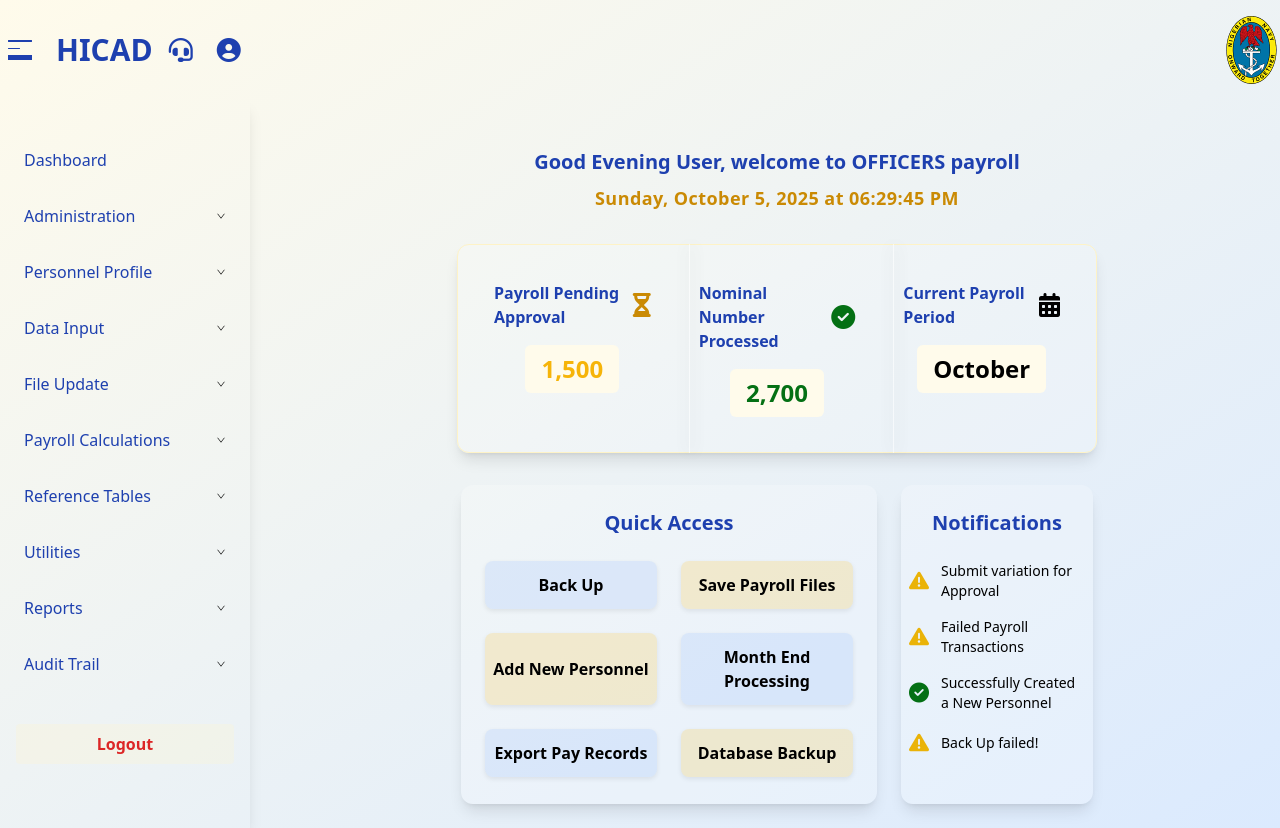
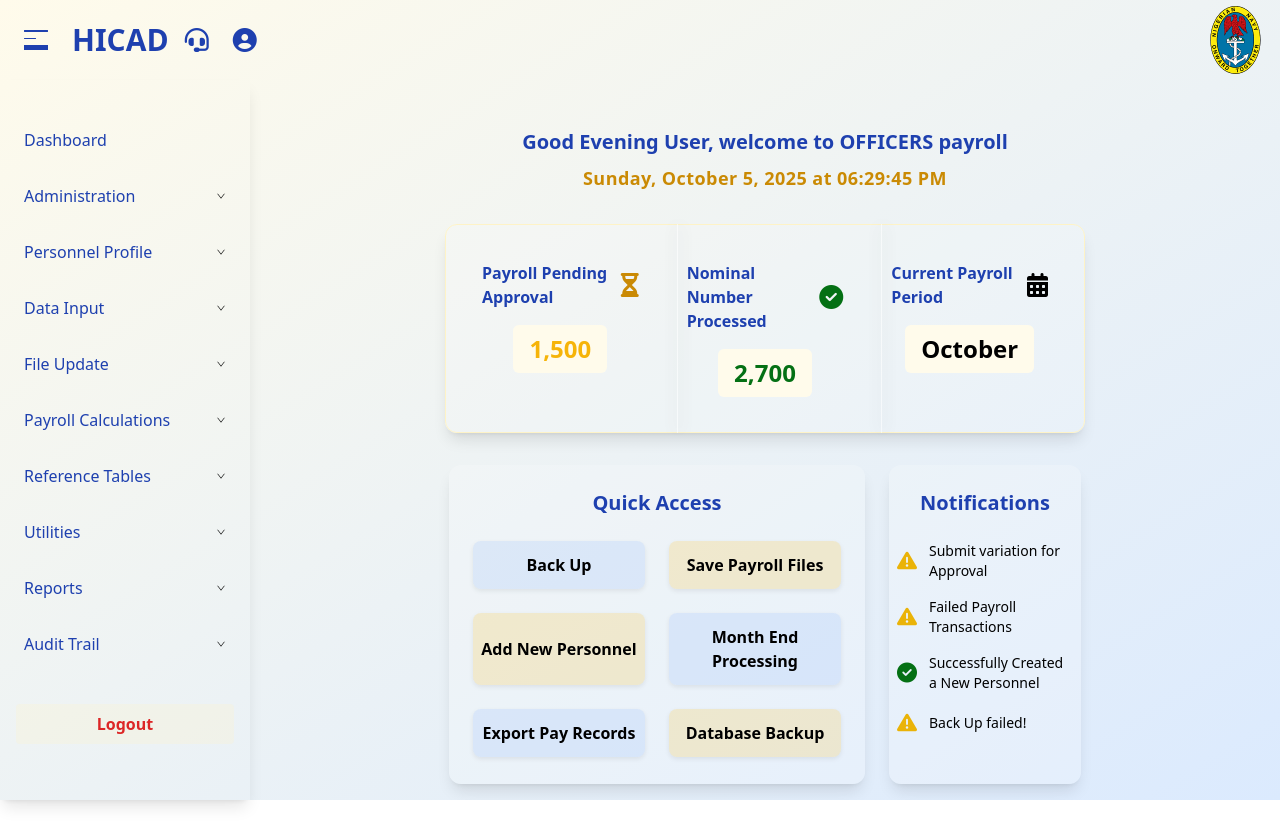
Before and after one commit to hicadsystems/NAVY-PAYROLL, a website: page public/dashboard.html in a window 1280 px wide. After the commit the page ends 800 px from the top, so only its background shows below. Drawn offline with nearby package versions, Linux system fonts and the light colour scheme; no server answers.

Commit message:
Fixed sidebar and header

```diff
--- a/public/dashboard.html
+++ b/public/dashboard.html
@@ -17,7 +17,7 @@
   <div class="max-w-layout mx-auto min-h-dvh flex flex-col">
 
     <!-- top row: left hamburger + brand, right logo -->
-    <header class="flex items-center justify-between py-4 px-2 lg:px-0">
+    <header class="fixed top-0 w-full z-30 bg-transparent flex items-center justify-between py-4 px-2 lg:px-4 h-20">
       <div class="flex items-center gap-4">
         <button id="menu-toggle" class="p-2 rounded focus:outline-none" aria-label="Toggle menu">
             <div class="menu flex flex-col gap-1.5" aria-hidden="true">
@@ -56,11 +56,12 @@
       <img src="photos/rectangle171997-waq-200w.png" alt="logo" class="hidden sm:block lg:w-[57px] h-[68px] object-contain" />
     </header>
 
-    <div class="flex-1 grid grid-cols-1 lg:grid-cols-[250px_1fr] gap-6 overflow-hidden">
+    <div class="main-content-wrapper pt-20 lg:pl-[250px] h-dvh overflow-y-auto">
 
       <!-- Sidebar -->
       <aside id="sidebar"
-             class="overlap-wrapper shadow-lg lg:sticky lg:top-0 h-full overflow-y-auto">
+           class="overlap-wrapper lg:fixed lg:top-[5rem] lg:left-0 z-20 lg:w-[250px]
+                  bg-transparent lg:h-[calc(100vh-5rem)] shadow-lg overflow-y-auto">
         <div class="p-5">
         </div>
 
```
Also changed, not shown: public/sections/add-personnel.html (+7 -1 lines), public/styles/dashboard.css.
